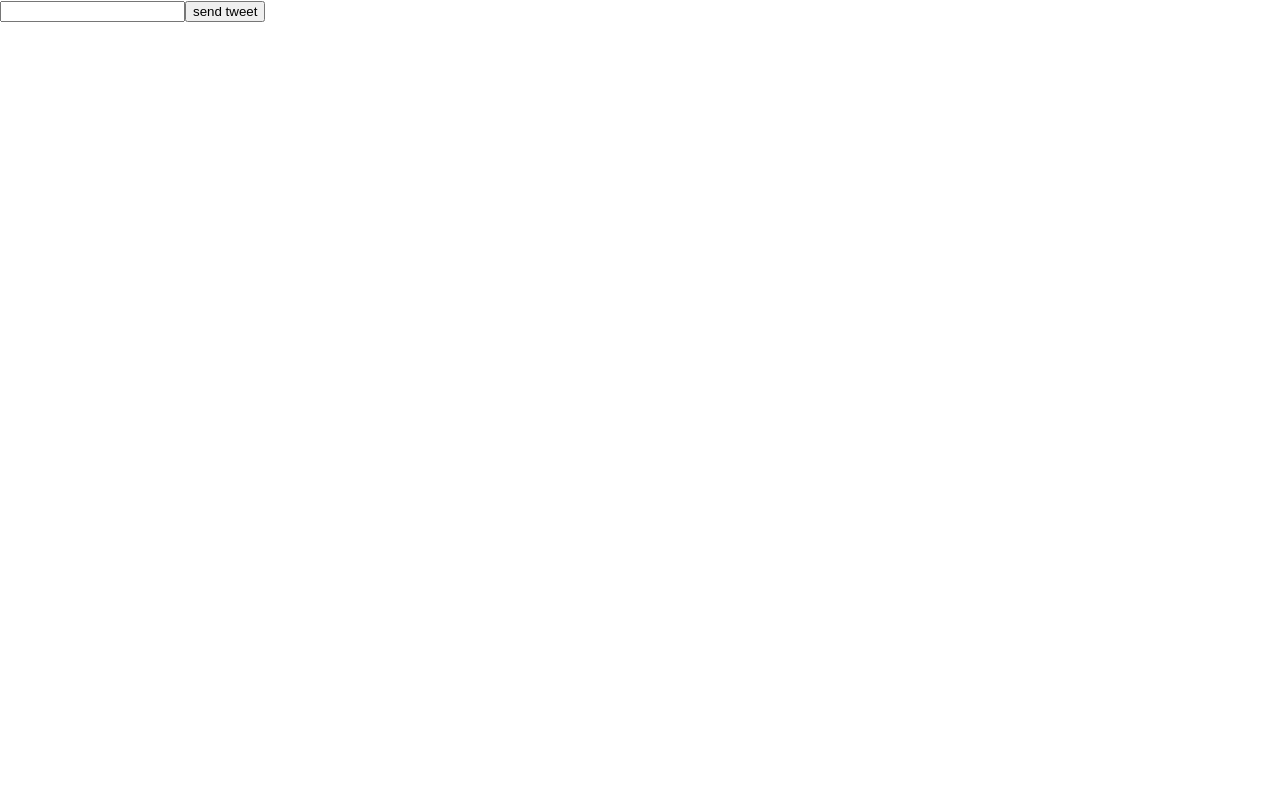
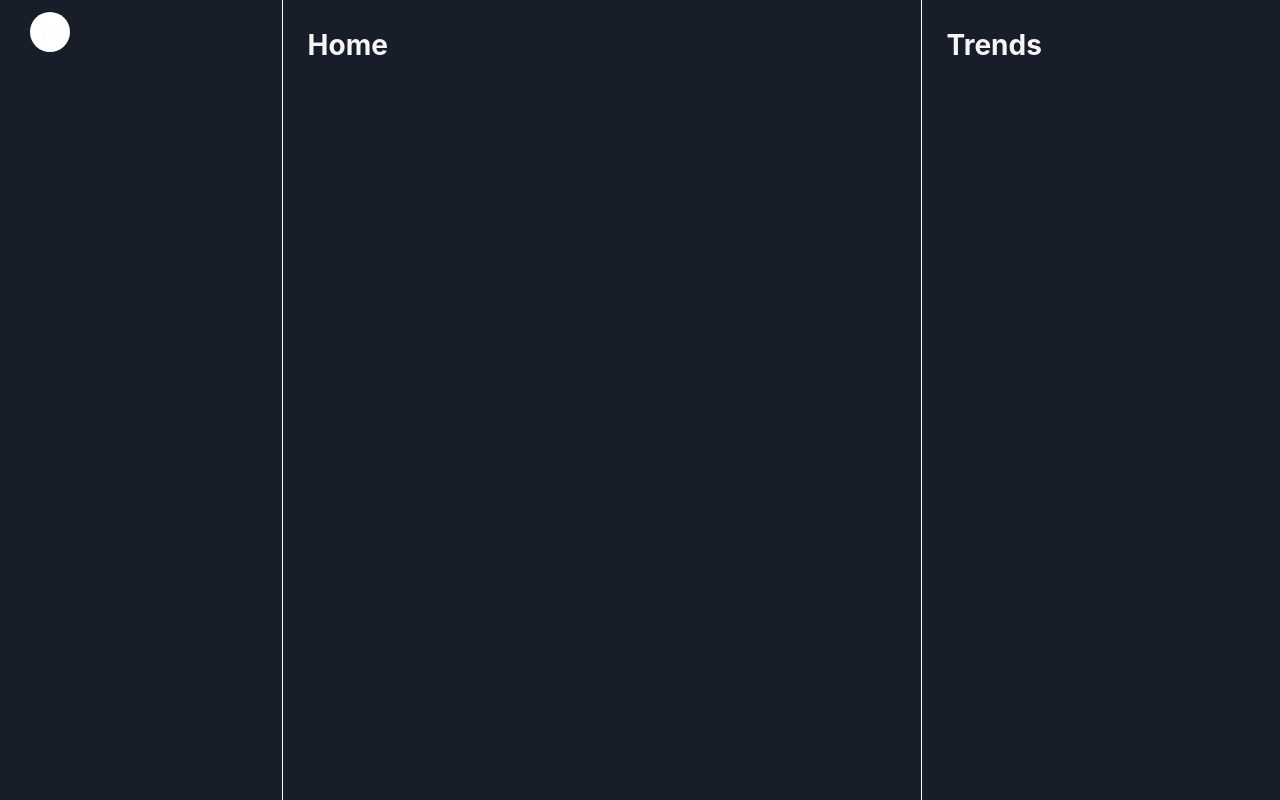
Before and after one commit to ManonVentura/hackatweet-frontend, a Next.js app: page /home in a window 1280 px wide. Built offline with nearby package versions, Linux system fonts and the light colour scheme.

Commit message:
fusion Nadia

```diff
--- a/components/Home.js
+++ b/components/Home.js
@@ -1,13 +1,24 @@
-import styles from '../styles/Home.module.css';
-import Login from './PageLogin/Login'
+import styles from "../styles/Home.module.css";
+import Login from "./PageLogin/Login";
+import Tweet from"./Tweet";
+// import LastTweets from "./LastTweets";
+// import trends from "./Trends";
 
 function Home() {
   return (
-    <div>
-      <input id='tweet' type='text'/>
-      <button>send tweet</button>
+    <div className={styles.main}>
+      <div className={styles.leftContent}>
+      <img className={styles.petitLogoblanc}src="logo3.png"/>
+      </div>
+      <div className={styles.middleContent}>
+      <h3 className={styles.titleHome}>Home</h3>
+      </div>
+      <div className={styles.rightContent}>
+      <h3 className={styles.titleTrends}>Trends</h3>
+      </div>
+
     </div>
-  );
+  )
 }
 
 export default Home;
--- a/components/PageLogin/Login.js
+++ b/components/PageLogin/Login.js
@@ -9,7 +9,6 @@ import useModal from "../modals/useModal";
 
 function Login() {
     const {isShowing, toggle} = useModal();
-    const {isShowing2, toggle2} = useModal();
 
 
 
@@ -25,8 +24,8 @@ function Login() {
       <h2 className={styles.titleJoin}>Join the Aminators today!</h2>
       <button onClick={toggle} className={styles.signUp}>Sign up</button>
       <h3 className={styles.alreadyAccount}>Already a fan ? </h3>
-      <button onClick={toggle2} className={styles.signIn}>Sign in</button>
-      <Modalin isShowing={isShowing2} hide={toggle2} />
+      <button onClick={toggle} className={styles.signIn}>Sign in</button>
+      <Modalin isShowing={isShowing} hide={toggle} />
       <Modal isShowing={isShowing} hide={toggle}/>
     </div>
   </main></div>
--- a/components/Tweet.js
+++ b/components/Tweet.js
@@ -0,0 +1,20 @@
+
+import styles from "../styles/Tweet.module.css";
+
+function Tweet (){
+
+  function handlenewTweetClick() {
+    // fetch la route tweet post data.tweet push tweet
+  }
+    return (
+      <div><main className={styles.main}>
+        {/* <input className={style.inputTweet}   ...   maxlength="280" placeholder="whats'up?"></input>  */}
+        <div>
+          <span className={styles.counter}>280</span>
+          <button className={styles.button}></button>
+        </div>
+      </main></div>
+    );
+  }
+
+export default Tweet;
--- a/components/modals/modalin.js
+++ b/components/modals/modalin.js
@@ -18,7 +18,7 @@ const Modalin = ({ isShowing, hide }) =>
                     className={styles.modalCloseButton}
                     onClick={hide}
                   >
-                    <span>&times;</span>
+                    {/* <span>&times;</span> */}
                   </button>
                 </div>
                 <div className={styles.modalBody}>
--- a/reducers/user.js
+++ b/reducers/user.js
@@ -1,7 +1,7 @@
 import { createSlice } from '@reduxjs/toolkit';
 
 const initialState = {
-  value: { token: null, username: null },
+  value: { token: null, username: null, name:null },
 };
 
 export const userSlice = createSlice({
@@ -11,10 +11,12 @@ export const userSlice = createSlice({
     login: (state, action) => {
       state.value.token = action.payload.token;
       state.value.username = action.payload.username;
+      state.value.name = action.payload.name;
     },
     logout: (state) => {
       state.value.token = null;
       state.value.username = null;
+
     },
   },
 });
--- a/styles/Home.module.css
+++ b/styles/Home.module.css
@@ -1,54 +1,56 @@
-/* .main{
-  display: flex;
-  align-items: center;
-  justify-content: center;
-  flex-wrap: nowrap;
-  min-height: 100vh;
-  min-width: 100vw;
-  }
-
-  .leftContainer{
-  background-image: url('../public/background.png');
-  min-height: 100vh;
-  min-width: 100vw;
-  }
-
-  .grosLogo {
-      height: 5px;
-      width: 5px;
-
-
-  }
-  .rightContainer{
-    background-color: grey;
-    min-height: 100vh;
-    min-width: 100vw;
+.main{
+  display: grid;
+  background-color: #171e29;
+  height: 100vh;
+  width: 100vw;
+  margin: 0;
+  grid-template-columns: repeat(50, 1fr);
+  grid-template-rows: repeat(50, 1fr);
+  border: 1 white solid;
 
   }
 
+  .leftContent{
 
-  .petitLogo{
-    height: 5px;
-    width: 5px;
+    grid-column-start: 1;
+    grid-column-end: 12;
+    grid-row-start: 1;
+    grid-row-end: 51;
+  }
+
+  .middleContent{
+    border-left: 1px white solid;
+    border-right:1px white solid;
+    grid-column-start: 12;
+    grid-column-end: 37;
+    grid-row-start: 1;
+    grid-row-end: 51;
 
   }
 
-  .titleHappening{
-
+  .rightContent{
+    grid-column-start: 37;
+    grid-column-end: 51;
+    grid-row-start: 1;
+    grid-row-end: 51;
   }
 
-  .titleJoin {
-
+  .petitLogoblanc{
+    border-radius: 40px;
+    height: 40px;
+    width: 40px;
+    margin-top: 12px;
+    margin-left:30px;
   }
 
-  .signUp {
-
+  .titleHome{
+      margin-left: 25px;
+      color: whitesmoke;
+      font-size: 28px;
   }
 
-  .alreadyAccount{
-
+  .titleTrends {
+    margin-left: 25px;
+    color: whitesmoke;
+    font-size: 28px;
   }
-
-  .signIn {
-
-  } */
--- a/styles/Login.module.css
+++ b/styles/Login.module.css
@@ -19,8 +19,7 @@
     .grosLogo {
         height: 250px;
         width: 250px;
-        mix-blend-mode:overlay;
-
+        mix-blend-mode: multiply;
         /* background: transparent; */
 
     }
@@ -29,16 +28,13 @@
       min-height: 100vh;
       min-width: 60vw;
 
-
-
     }
-
 
     .petitLogo{
     margin-left: 25px;
     height: 50px;
     width: 50px;
-      mix-blend-mode:overlay;
+
     }
 
     .titleHappening{
--- /dev/null
+++ b/styles/Tweet.module.css
@@ -0,0 +1,11 @@
+.main{
+
+    background-color: red;
+    display: grid;
+    height: 40vh;
+    width: 40vw;
+    grid-template-columns: repeat(20, 1fr);
+    grid-template-rows: repeat(20, 1fr);
+    border: 1 white solid;
+
+}
```
Also changed, not shown: components/PageLogin/Signin.js (+44 -0 lines), components/PageLogin/Signup.js (+47 -0 lines). Lines whose indentation alone changed are shown as unchanged.
